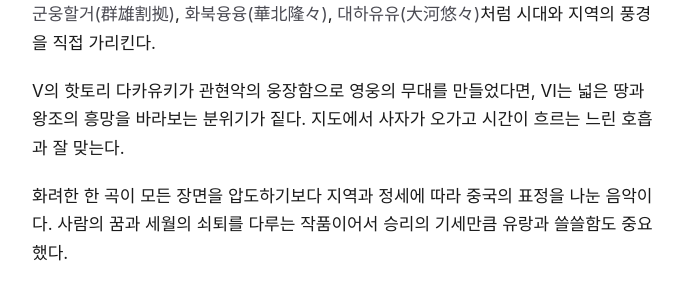
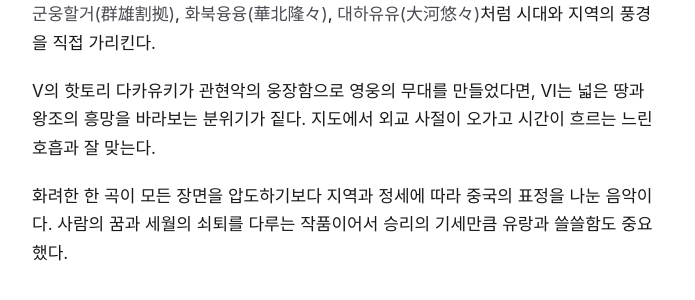
Before and after one commit to bslee-dev/bslee-dev.github.io, a Jekyll site: the page built from _posts/2026-09-07-koei-sangokushi-6-history.md, in a window 1280 px wide and 900 px high, scrolled down 10181 px. Shown: the part 179-479 px from the top of the window, without its empty margins (292-987 px from the left). Built offline with Jekyll 4.4.1, drawn with Linux system fonts in a browser that asks for light colours; some of the changed text lies outside the part shown.

Commit message:
Polish wording in Sangokushi VI article

```diff
--- a/_posts/2026-09-07-koei-sangokushi-6-history.md
+++ b/_posts/2026-09-07-koei-sangokushi-6-history.md
@@ -24,7 +24,7 @@
 
 일본 Windows판의 정가는 14,800엔이었다. 같은 해 8월 28일 파워업키트, 9월 Macintosh판, 10월 PlayStation판이 이어졌고 이듬해 Dreamcast로도 옮겨갔다.
 
-이는 단순한 기종 변경 이상의 전환이었다. DOS 계열의 작은 창과 정적인 표에서 벗어나, 사자가 지도 위를 이동하고 인물이 직접 의견을 말하며 중요한 사건이 영상으로 이어지는 **Windows 시대의 삼국지**가 시작됐다.
+이는 단순한 기종 변경 이상의 전환이었다. DOS 계열의 작은 창과 정적인 표에서 벗어나, 외교 사절이 지도 위를 이동하고 인물이 직접 의견을 말하며 중요한 사건이 영상으로 이어지는 **Windows 시대의 삼국지**가 시작됐다.
 
 ## 천시·지리·인화 — 세 갈래로 세운 설계
 
@@ -211,7 +211,7 @@
 
 곡명은 `여명(黎明)`, `흥망의 서(興亡の序)`, `여정(旅立)`, `유망(流亡)`, `제국번영(諸国繁栄)`, `군웅할거(群雄割拠)`, `화북융융(華北隆々)`, `대하유유(大河悠々)`처럼 시대와 지역의 풍경을 직접 가리킨다.
 
-V의 핫토리 다카유키가 관현악의 웅장함으로 영웅의 무대를 만들었다면, VI는 넓은 땅과 왕조의 흥망을 바라보는 분위기가 짙다. 지도에서 사자가 오가고 시간이 흐르는 느린 호흡과 잘 맞는다.
+V의 핫토리 다카유키가 관현악의 웅장함으로 영웅의 무대를 만들었다면, VI는 넓은 땅과 왕조의 흥망을 바라보는 분위기가 짙다. 지도에서 외교 사절이 오가고 시간이 흐르는 느린 호흡과 잘 맞는다.
 
 화려한 한 곡이 모든 장면을 압도하기보다 지역과 정세에 따라 중국의 표정을 나눈 음악이다. 사람의 꿈과 세월의 쇠퇴를 다루는 작품이어서 승리의 기세만큼 유랑과 쓸쓸함도 중요했다.
 
```
